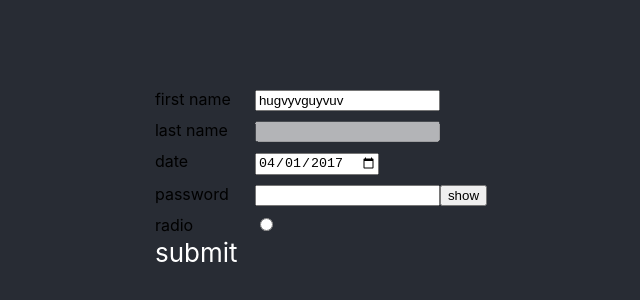
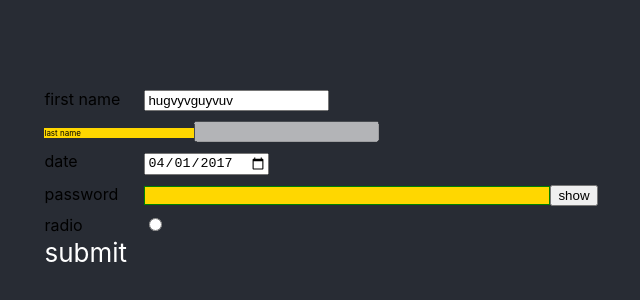
Before and after one commit to wangchong05/my-react-ts, a React (Create React App) app: page / in a window 1280 px wide. Shown: the part 226-526 px from the top of the page, without its empty margins (319-959 px from the left). Built offline with nearby package versions, Linux system fonts and the light colour scheme.

Commit message:
Input.tsx update 0716

```diff
--- a/src/Components/Input/Input.tsx
+++ b/src/Components/Input/Input.tsx
@@ -7,6 +7,7 @@ export interface InputProps extends StyledProps<any> {
   value?: string | number;
   readonly?: boolean;
   disabled?: boolean;
+  labelStyle?: object;
 }
 
 // const InputWrapper: React.FC<InputProps> = styled.div<InputProps>`
@@ -22,12 +23,12 @@ const Input = (props: InputProps) => {
     defaultValue,
     readOnly,
     changeContent,
-    disabled
+    disabled,
+    labelStyle
   }: InputProps = props;
   console.log({...props})
 
   const [inputType, setInputType] = useState(type)
-  console.log(inputType)
   const [hide, setHide] = useState(true)
 
   const hidePassword = (): boolean => {
@@ -42,12 +43,15 @@ const Input = (props: InputProps) => {
     changeContent({[KeyName]: type === "password" ? window.btoa(e.target.value) : e.target.value})
   }
 
-  const labelStyle = props.labelStyle || {
+  const defaultLabelStyle = {
     'min-width': '100px',
     'display': 'inline-block',
     'color': 'black',
     'font-size': '16px'
   }
+
+  const labelStyleProps = labelStyle ? Object.assign(defaultLabelStyle, labelStyle) : defaultLabelStyle
+
   // style样式的处理
   const styleFun = (style: any) => {
       let styleStr = '';
@@ -62,25 +66,48 @@ const Input = (props: InputProps) => {
 
   const Span = styled.span`
     ${
-      styleFun(labelStyle)
+      styleFun(labelStyleProps)
     }
   `;
+
+  // InputWrapper
+  const InputWrapper = (props: InputProps) => {
+    return (
+      <div>
+        <Span>{label}</Span>
+        <input
+          // {...props}// props如何不带value属性
+          type={inputType}
+          // value={defaultValue}
+          defaultValue={defaultValue}
+          readOnly={readOnly}
+          disabled={disabled}
+          onChange={onChangeContent}/>
+        { type === "password" && (
+          <input type="button" value={hide? "show": "hide"} onClick={hidePassword}/>
+        )}
+      </div>
+    );
+  }
 
 
   return (
     <div>
       <Span>{label}</Span>
       <input
-        // {...props}
+        // {...props}// props如何不带value属性
         type={inputType}
+        // value={defaultValue}
         defaultValue={defaultValue}
         readOnly={readOnly}
         disabled={disabled}
+        style={props.inputStyle ? props.inputStyle : {}}// Object.assign(style)
         onChange={onChangeContent}/>
       { type === "password" && (
         <input type="button" value={hide? "show": "hide"} onClick={hidePassword}/>
       )}
     </div>
+    // <InputWrapper />
   );
 }
 
--- a/src/Pages/About/About.tsx
+++ b/src/Pages/About/About.tsx
@@ -37,14 +37,19 @@ const About = () => {
           label={'last name'}
           KeyName={'lastName'}
           disabled
-          // labelStyle={{'min-width': '300px','font-size': '34px','background': 'gold'}}
+          labelStyle={{'min-width': '150px','font-size': '8px','background': 'gold'}}
           changeContent={changeContent}/>
       </div>
       <div style={{'display': 'flex'}}>
         <Input label={'date'} KeyName={'date'} type={"date"} defaultValue={content.date} changeContent={changeContent}/>
       </div>
       <div style={{'display': 'flex'}}>
-        <Input label={'password'} KeyName={'password'} type={"password"} changeContent={changeContent}/>
+        <Input
+          label={'password'}
+          KeyName={'password'}
+          type={"password"}
+          inputStyle={{'minWidth': '400px','border': '1px solid green','background': 'gold'}}
+          changeContent={changeContent}/>
       </div>
       <div style={{'display': 'flex'}}>
         <Input label={'radio'} KeyName={'radio'} type={"radio"} changeContent={changeContent}/>
```
